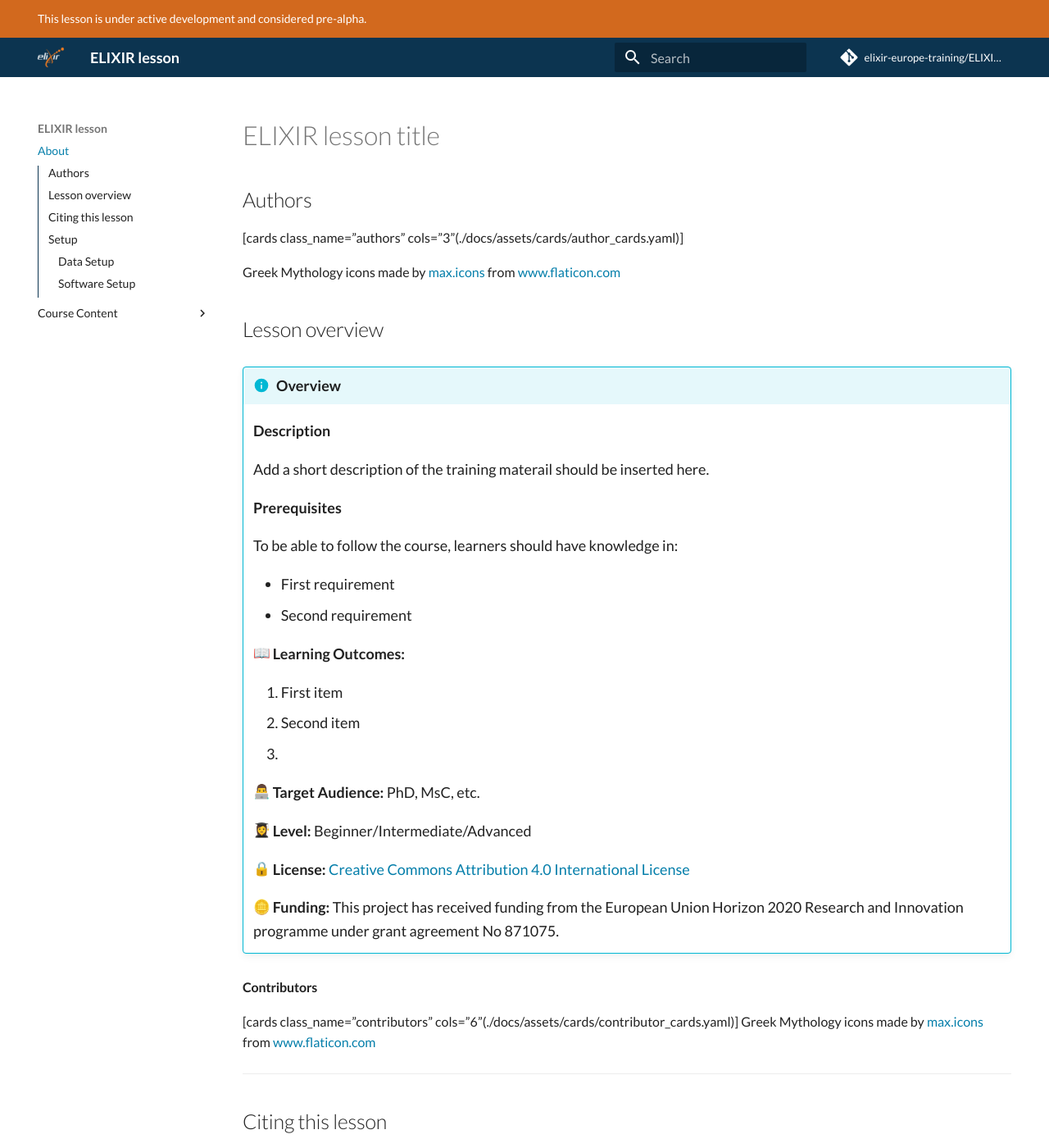
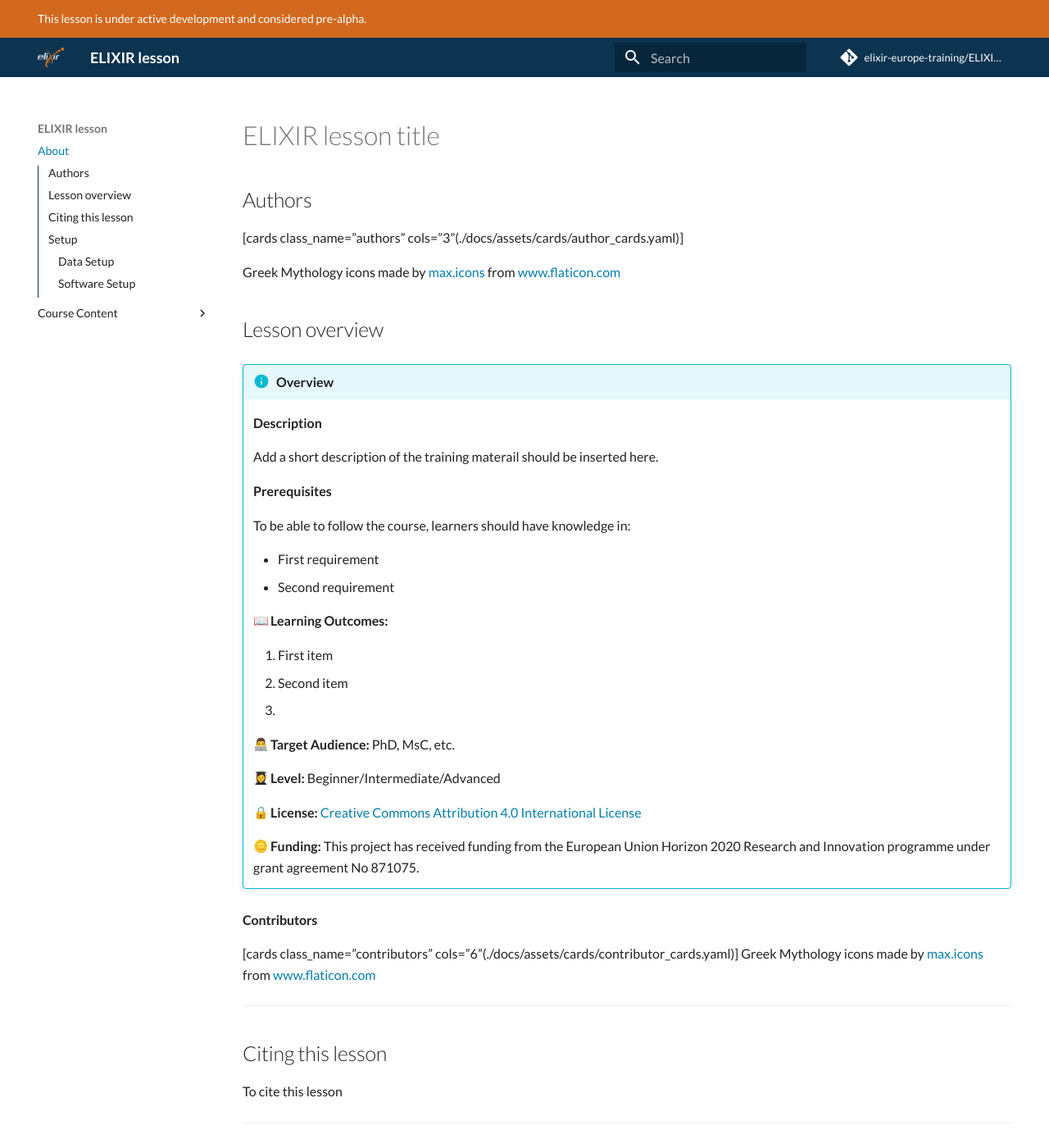
Before and after one commit to elixir-europe-training/ELIXIR-TrP-LessonTemplate-MkDocs, an MkDocs documentation site: the page built from docs/index.md, in a window 1280 px wide and 1400 px high. Shown: the whole window at 82% size. Built offline with MkDocs 1.6.1 and Material for MkDocs 9.7.7, drawn with Linux system fonts in a browser that asks for light colours; emoji names are drawn with the system emoji font; comment, search, counter and statistics services are not loaded.

Commit message:
Update extra.css

```diff
--- a/docs/stylesheets/extra.css
+++ b/docs/stylesheets/extra.css
@@ -26,9 +26,5 @@
 
 .md-typeset .admonition,
 .md-typeset details {
-  font-size: 18px
+  font-size: 16px
 }
-
-.md-typeset .admonition, .md-typeset details {
-  font-size: 18px;
-}
```
